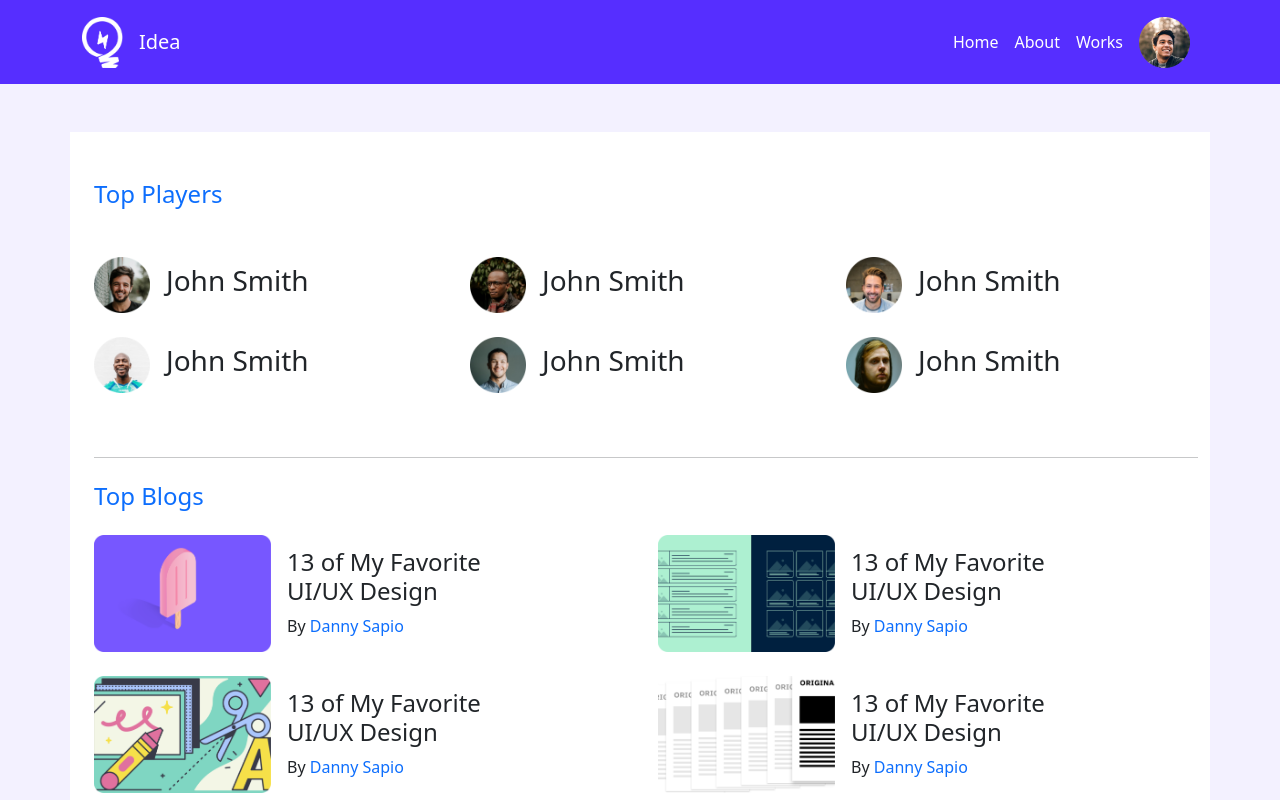
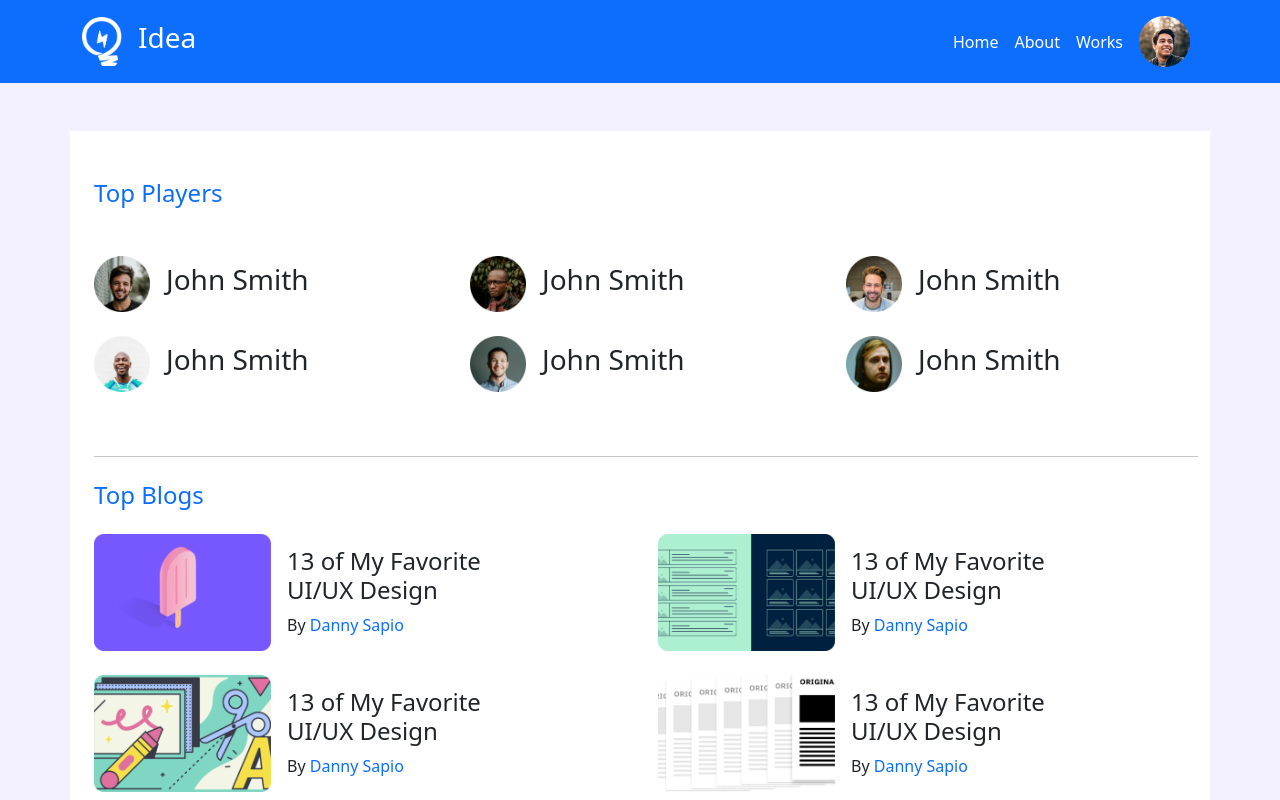
Before and after one commit to Abdullah-Al-Akash/leader-board-with-bootstrap, a plain HTML site: page index.html in a window 1280 px wide. Shown: the top 800 px of the page. Drawn offline with nearby package versions, Linux system fonts and the light colour scheme.

Commit message:
Complete Webpage

```diff
--- a/index.html
+++ b/index.html
@@ -55,7 +55,38 @@
 
 <body style="background: rgb(243, 241, 255)">
         <header>
-                <nav class="navbar navbar-expand-lg navbar-dark" style="background: #562EFF;">
+                <nav class="navbar navbar-expand-lg navbar-dark bg-primary">
+                        <div class="container">
+                                <a class="navbar-brand d-flex align-items-center" href="#">
+                                        <img src="images/icons/logo.png" width="40" alt="Idea">
+                                        <h3 class="ms-3">Idea</h3>
+                                </a>
+                                <button class="navbar-toggler" type="button" data-bs-toggle="collapse"
+                                        data-bs-target="#navbarSupportedContent" aria-controls="navbarSupportedContent"
+                                        aria-expanded="false" aria-label="Toggle navigation">
+                                        <span class="navbar-toggler-icon"></span>
+                                </button>
+                                <div class="collapse navbar-collapse" id="navbarSupportedContent">
+                                        <ul class="navbar-nav ms-auto align-items-center mb-2 mb-lg-0">
+                                                <li class="nav-item">
+                                                        <a class="nav-link active" aria-current="page" href="#">Home</a>
+                                                </li>
+                                                <li class="nav-item">
+                                                        <a class="nav-link active" href="#">About</a>
+                                                </li>
+                                                <li class="nav-item">
+                                                        <a class="nav-link active" href="#">Works</a>
+                                                </li>
+                                                <li class="nav-item">
+                                                        <a class="nav-link" href="#">
+                                                                <img src="images/icons/profile.png" alt="">
+                                                        </a>
+                                                </li>
+                                        </ul>
+                                </div>
+                        </div>
+                </nav>
+                <!-- <nav class="navbar navbar-expand-lg navbar-dark" style="background: #562EFF;">
                         <div class="container">
                                 <a class="navbar-brand d-flex align-items-center" href="#">
                                         <img src="images/icons/logo.png" alt="" width="41" height="51"
@@ -81,7 +112,7 @@
                                         </ul>
                                 </div>
                         </div>
-                </nav>
+                </nav> -->
         </header>
         <main class="">
                 <section class="container bg-white ps-4">
```
